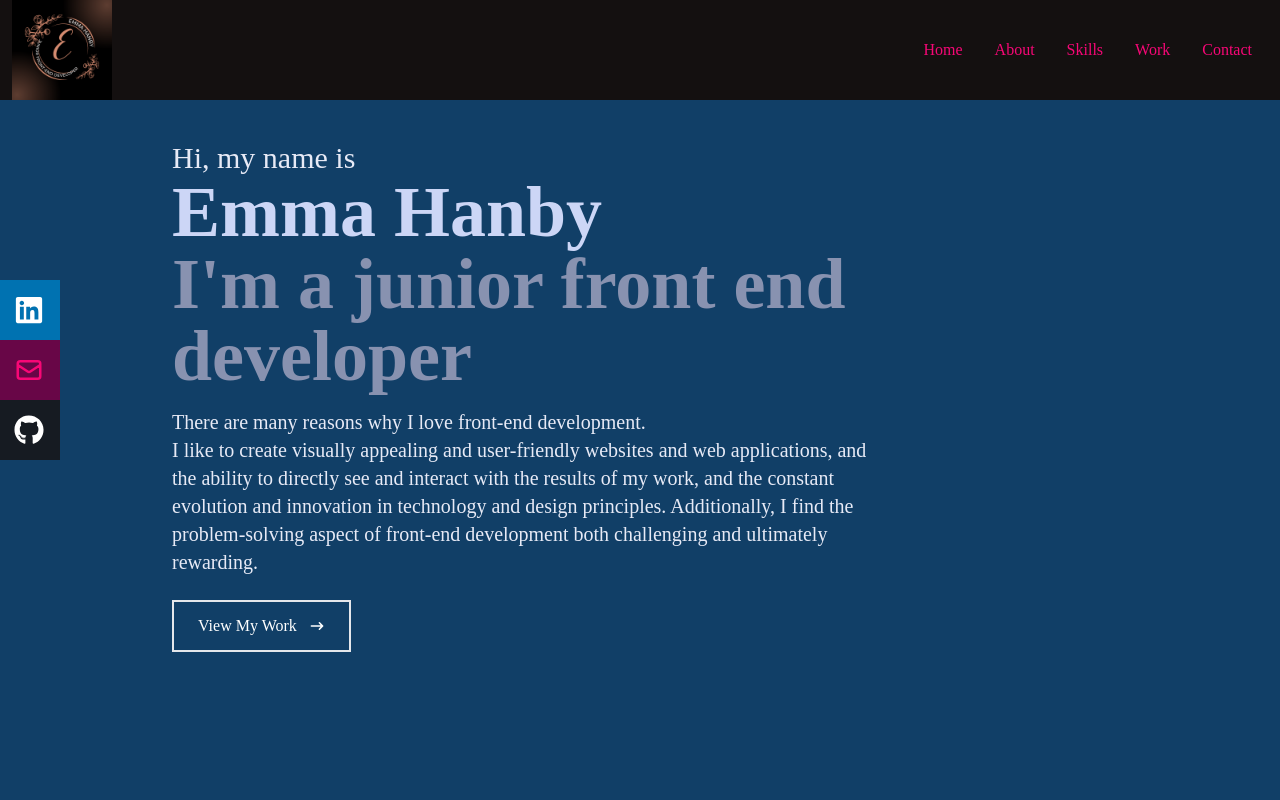
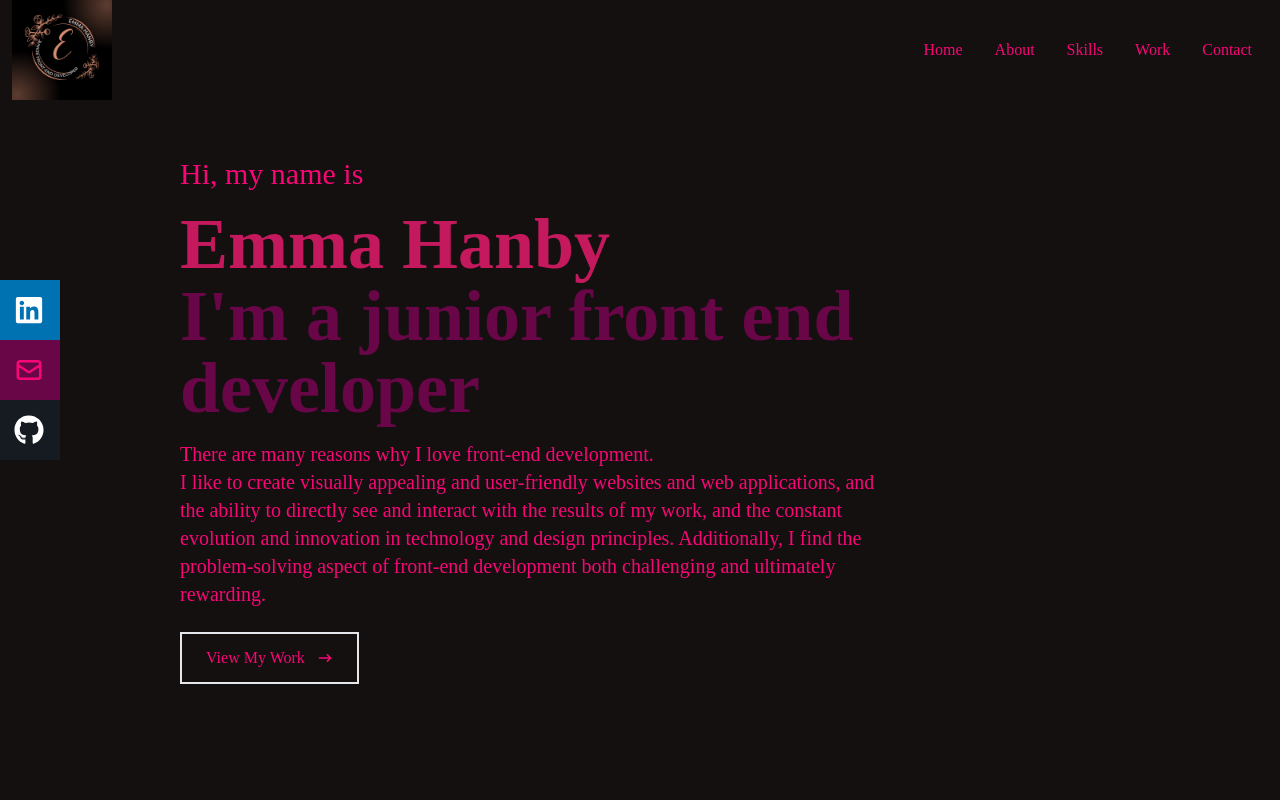
Before and after one commit to EmmaH88/react-portfolio, a React (Create React App) app: page / in a window 1280 px wide. Shown: the top 800 px of the page. Built offline with nearby package versions, Linux system fonts and the light colour scheme.

Commit message:
changed colours in home component

```diff
--- a/src/components/Home.jsx
+++ b/src/components/Home.jsx
@@ -3,16 +3,16 @@ import { HiArrowNarrowRight } from "react-icons/hi";
 
 const Home = () => {
   return (
-    <div name="home" className=" w-full h-screen bg-[#113f67]">
-      <div className="max-w-[1000px] mx-auto px-8 flex flex-col justify-center h-full">
-        <p className="text-3xl text-[#E7EAF6]">Hi, my name is </p>
-        <h1 className="text-4xl sm:text-7xl font-bold text-[#ccd6f6]">
+    <div name="home" className=" w-full h-screen bg-[#141010]">
+      <div className="max-w-[1000px] mx-auto px-10 flex flex-col justify-center h-full">
+        <p className="text-3xl text-[#F70776] pt-12 pb-4">Hi, my name is </p>
+        <h1 className="text-4xl sm:text-7xl font-bold text-[#C4195D]">
           Emma Hanby
         </h1>
-        <h2 className="text-4xl sm:text-7xl font-bold text-[#8892b0]">
+        <h2 className="text-4xl sm:text-7xl font-bold text-[#680647]">
           I'm a junior front end developer
         </h2>
-        <p className="text-[#E7EAF6] text-xl  py-4 max-w-[700px]">
+        <p className="text-[#F70776] text-xl  py-4 max-w-[700px]">
           There are many reasons why I love front-end development. <br /> I like
           to create visually appealing and user-friendly websites and web
           applications, and the ability to directly see and interact with the
@@ -22,7 +22,7 @@ const Home = () => {
           ultimately rewarding.
         </p>
         <div>
-          <button className="text-white group border-2 px-6 py-3 my-2 flex items-center hover:bg-pink-600 hover:border-pink-600">
+          <button className="text-[#F70776] group border-2 px-6 py-3 my-2 flex items-center hover:bg-[#141010] hover:border-pink-600">
             View My Work
             <span className="group-hover:rotate-90 duration-300">
               <HiArrowNarrowRight className="ml-3 " />
```
